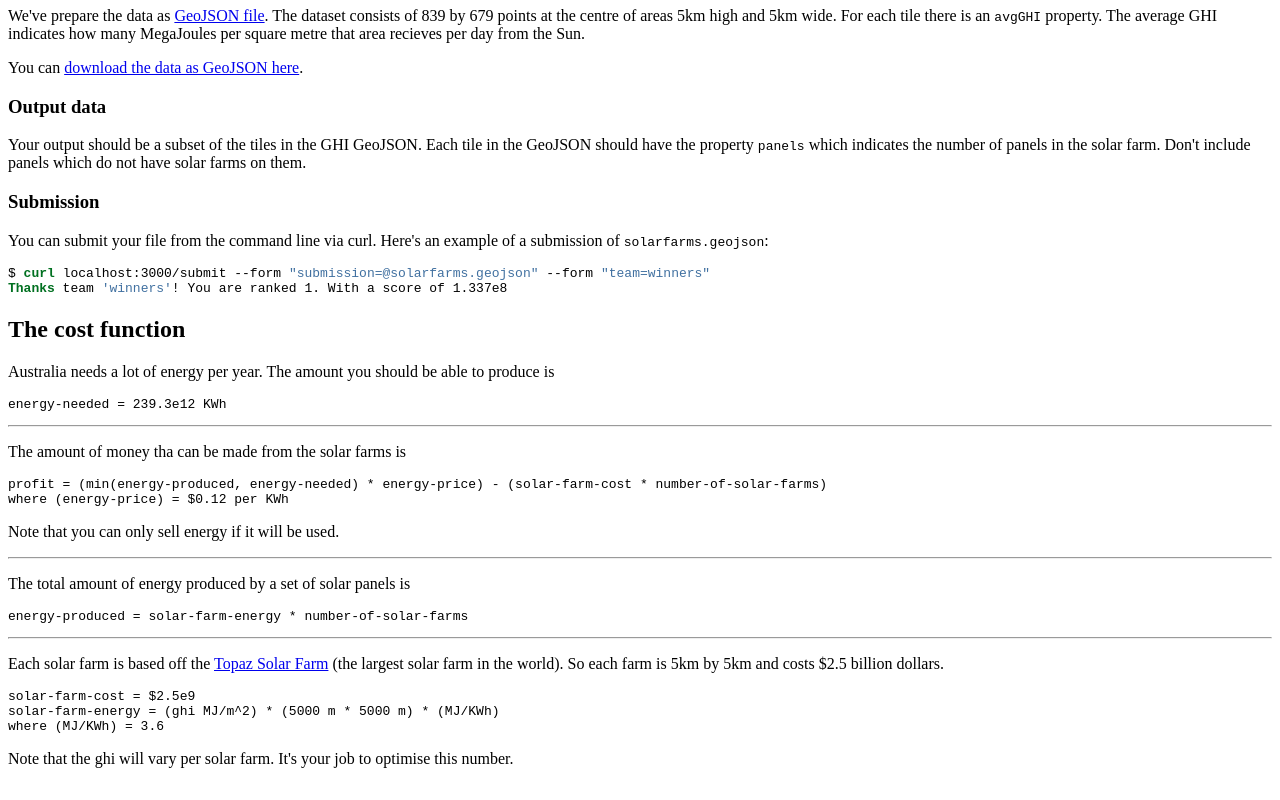
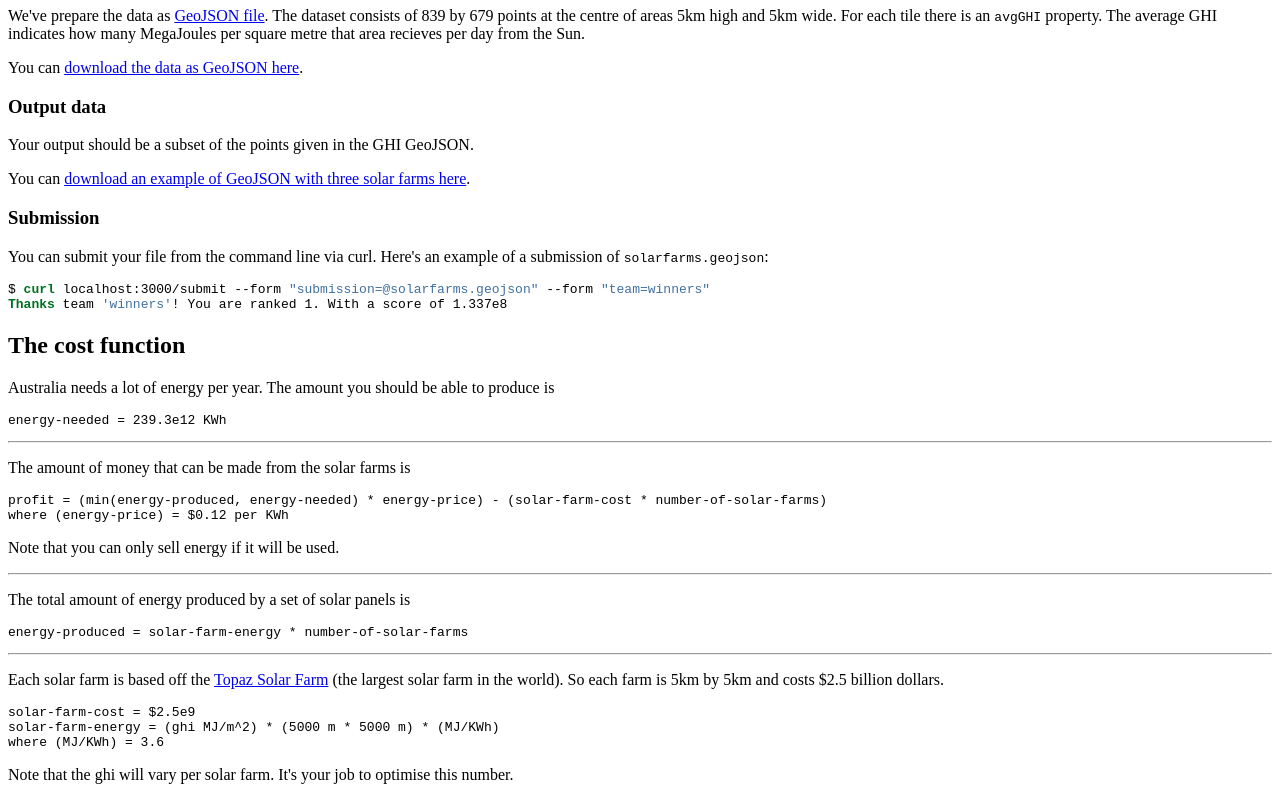
Before and after one commit to kennib/solar-australia, a plain HTML site: page website/index.html in a window 1280 px wide. Shown: the part 826-1626 px from the top of the page. Drawn offline with Linux system fonts and the light colour scheme.

Commit message:
Updated output data description and added example

```diff
--- a/website/index.html
+++ b/website/index.html
@@ -39,7 +39,8 @@ code > span.er { color: #ff0000; font-weight: bold; }
 <p>We've prepare the data as <a href="http://geojson.org/geojson-spec.html">GeoJSON file</a>. The dataset consists of 839 by 679 points at the centre of areas 5km high and 5km wide. For each tile there is an <code>avgGHI</code> property. The average GHI indicates how many MegaJoules per square metre that area recieves per day from the Sun.</p>
 <p>You can <a href="/data/ghis.geojson.zip">download the data as GeoJSON here</a>.</p>
 <h3 id="output-data">Output data</h3>
-<p>Your output should be a subset of the tiles in the GHI GeoJSON. Each tile in the GeoJSON should have the property <code>panels</code> which indicates the number of panels in the solar farm. Don't include panels which do not have solar farms on them.</p>
+<p>Your output should be a subset of the points given in the GHI GeoJSON.</p>
+<p>You can <a href="/data/solar-farms.geojson">download an example of GeoJSON with three solar farms here</a>.</p>
 <h3 id="submission">Submission</h3>
 <p>You can submit your file from the command line via curl. Here's an example of a submission of <code>solarfarms.geojson</code>:</p>
 <pre class="sourceCode bash"><code class="sourceCode bash">$ <span class="kw">curl</span> localhost:3000/submit --form <span class="st">&quot;submission=@solarfarms.geojson&quot;</span> --form <span class="st">&quot;team=winners&quot;</span>
@@ -48,7 +49,7 @@ code > span.er { color: #ff0000; font-weight: bold; }
 <p>Australia needs a lot of energy per year. The amount you should be able to produce is</p>
 <pre><code>energy-needed = 239.3e12 KWh</code></pre>
 <hr />
-<p>The amount of money tha can be made from the solar farms is</p>
+<p>The amount of money that can be made from the solar farms is</p>
 <pre><code>profit = (min(energy-produced, energy-needed) * energy-price) - (solar-farm-cost * number-of-solar-farms)
 where (energy-price) = $0.12 per KWh</code></pre>
 <p>Note that you can only sell energy if it will be used.</p>
```
Also changed, not shown: website/data/solar-farms.geojson (added), 1 other file.
